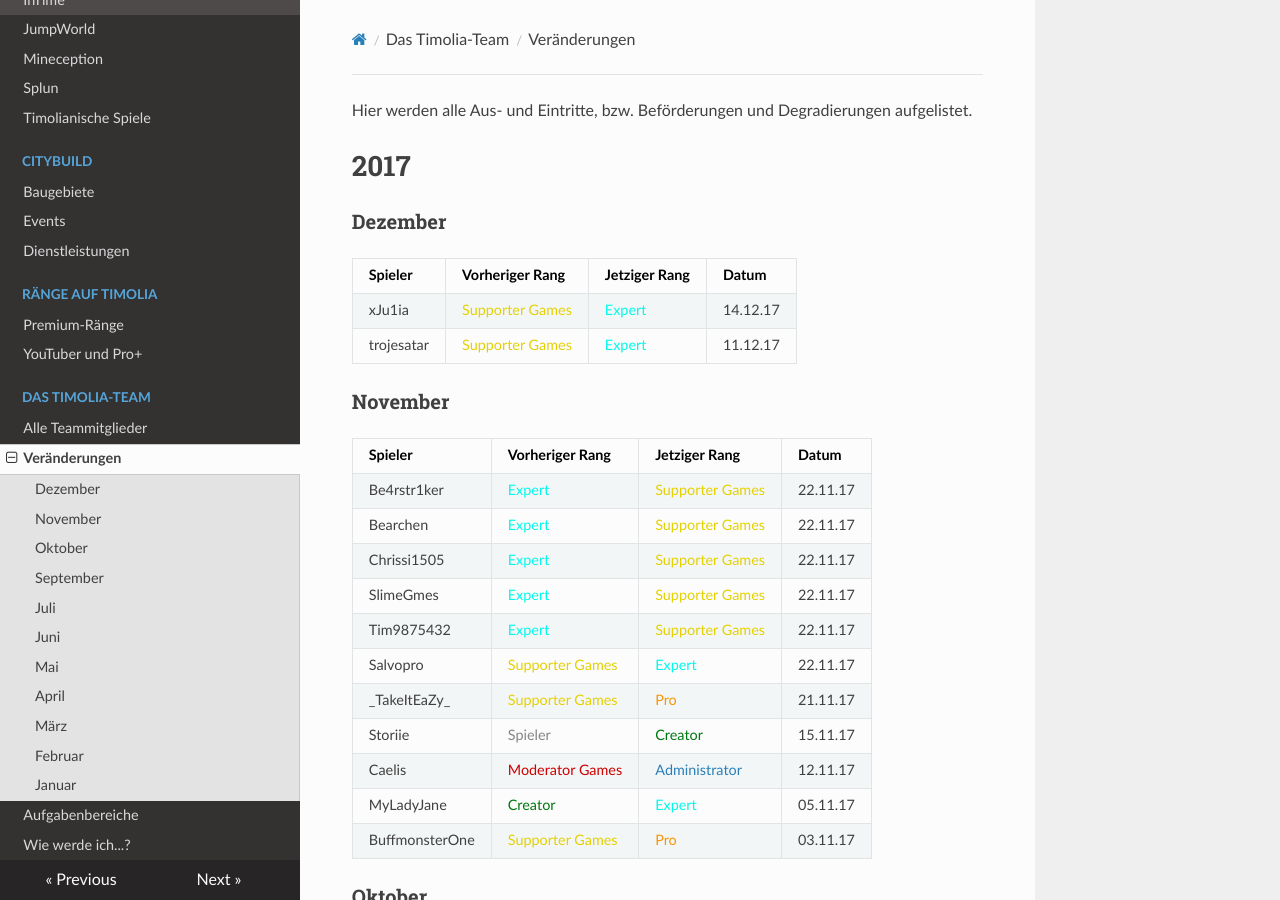
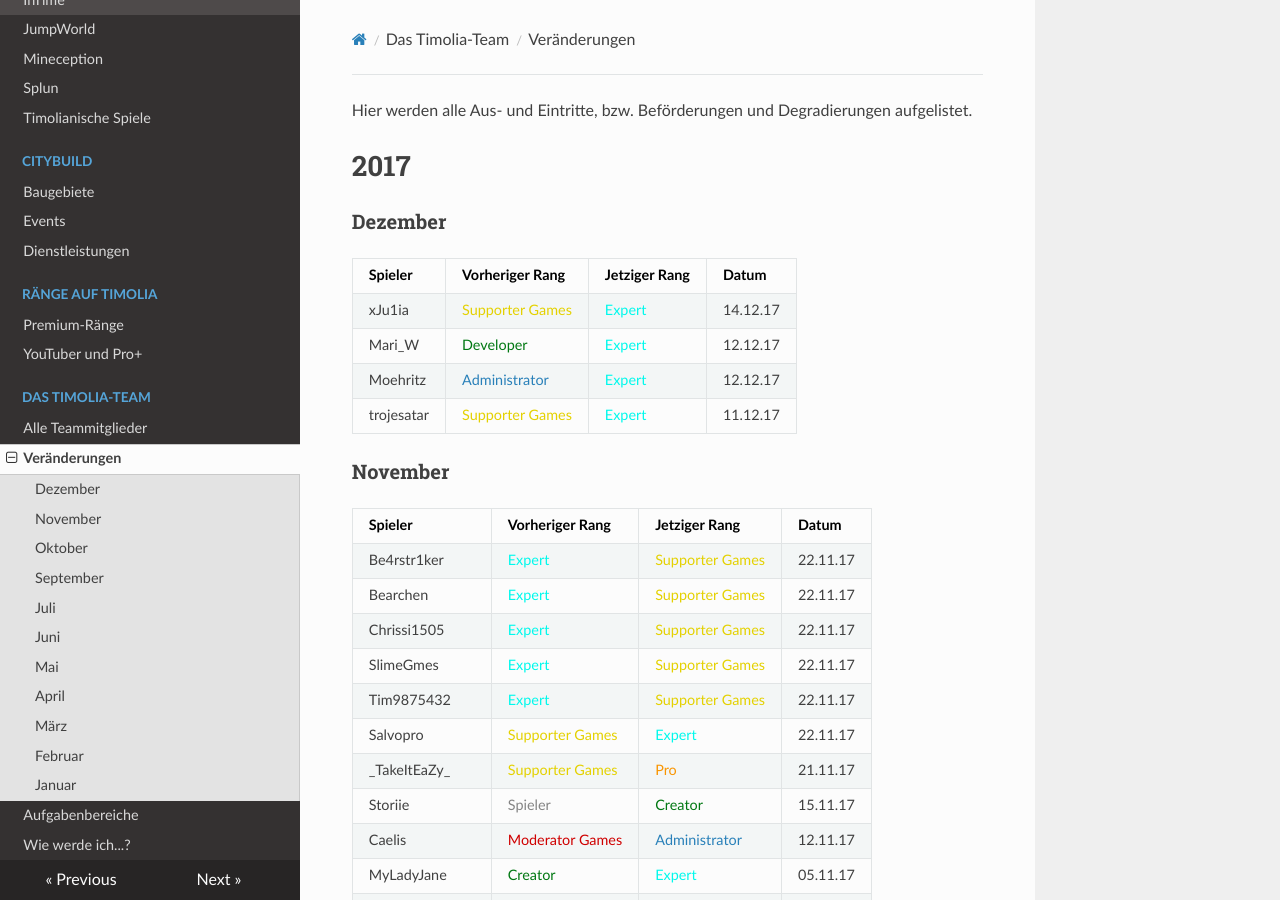
Before and after one commit to TimoliaDE/HowTo, an MkDocs documentation site: the page built from docs/team/changes.md, in a window 1280 px wide and 900 px high. Built offline with MkDocs 1.6.1, drawn with Linux system fonts in a browser that asks for light colours; nearby versions of some CDN libraries; old or Windows-style settings are respelled for this version of MkDocs.

Commit message:
Update changes.md

```diff
--- a/docs/team/changes.md
+++ b/docs/team/changes.md
@@ -6,6 +6,8 @@ Hier werden alle Aus- und Eintritte, bzw. Beförderungen und Degradierungen aufg
 | Spieler | Vorheriger Rang | Jetziger Rang | Datum |
 | ------ | ------ | ------ | ------ |
 |xJu1ia | <span style="color:#E4D100">Supporter Games</span> | <span style="color:#00F9EC">Expert</span> | 14.12.17 |
+|Mari_W | <span style="color:#007812">Developer</span> | <span style="color:#00F9EC">Expert</span> | 12.12.17 |
+|Moehritz | <span style="color:#2980b9">Administrator</span> | <span style="color:#00F9EC">Expert</span> | 12.12.17 |
 |trojesatar | <span style="color:#E4D100">Supporter Games</span> | <span style="color:#00F9EC">Expert</span> | 11.12.17 |
 
 ###<strong>November</strong>
```
